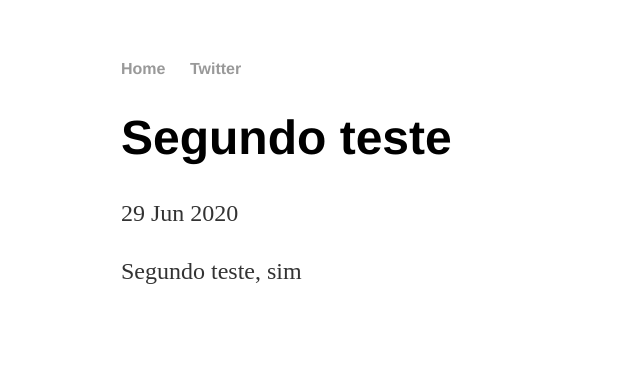
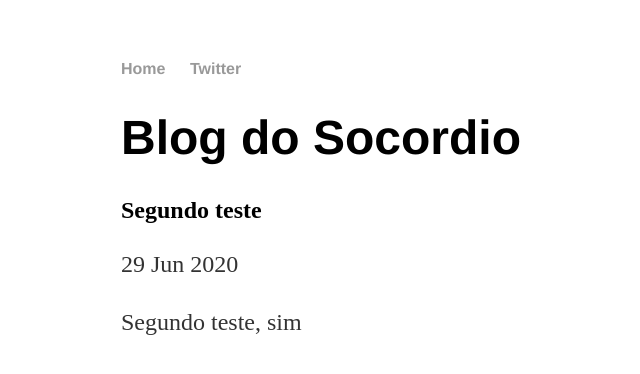
Before and after one commit to fpresc/fpresc.github.io, a Jekyll site: the page built from _posts/2021-06-29-outro-teste.md, in a window 1280 px wide. Shown: the top 374 px of the page, without its empty margins (71-711 px from the left). Built offline with Jekyll 4.4.1, drawn with Linux system fonts in a browser that asks for light colours.

Commit message:
Update post.html

```diff
--- a/_layouts/post.html
+++ b/_layouts/post.html
@@ -1,7 +1,8 @@
 ---
 layout: default
 ---
-<h1>{{ page.title }}</h1>
+<h1>Blog do Socordio</h1>
+<h2>{{ page.title }}</h2>
 <p class="meta">{{ page.date | date_to_string }}</p>
 
 <div class="post">
```
